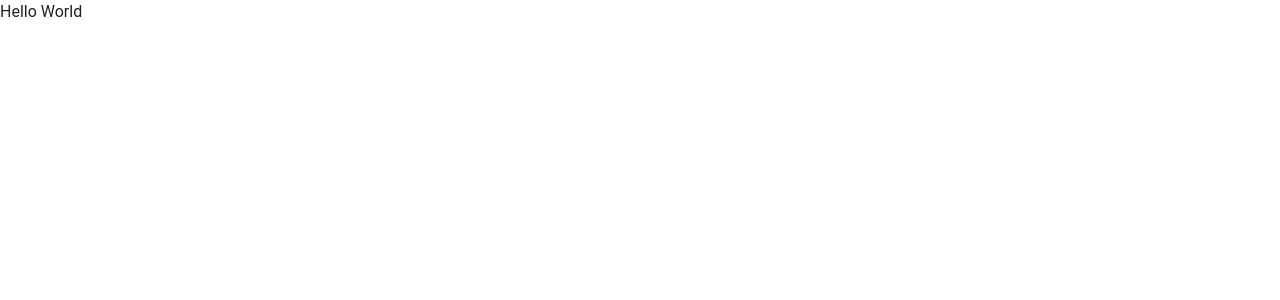
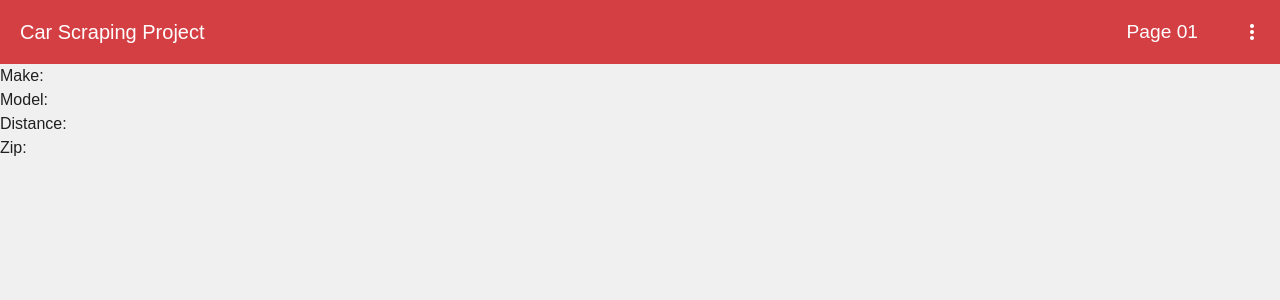
Before and after one commit to bilalrana351/cars-data-scraping-project, a Vue app in the folder Frontend/: page / in a window 1280 px wide. Shown: the top 300 px of the page. Built offline with nearby package versions, Linux system fonts and the light colour scheme.

Commit message:
V.2.0 - Added Front Page and URL Parameters

```diff
--- /dev/null
+++ b/Frontend/src/components/NavBar.vue
@@ -0,0 +1,76 @@
+<template>
+  <v-app-bar class="container" :elevation="2">
+    <v-app-bar-title>Car Scraping Project</v-app-bar-title>
+    <v-spacer></v-spacer>
+    <div class="data">Page 01</div>
+    <v-menu>
+      <template v-slot:activator="{ props }">
+        <v-btn icon="mdi-dots-vertical" v-bind="props"></v-btn>
+      </template>
+      <v-list class="list">
+        <v-btn
+          :prepend-icon="item.icon"
+          @click="item.onClick"
+          v-for="(item, i) in items"
+          :key="i"
+          class="button"
+          variant="text"
+          >{{ item.title }}
+        </v-btn>
+      </v-list>
+    </v-menu>
+  </v-app-bar>
+</template>
+
+<script setup>
+import { defineEmits, defineProps, onMounted, watch } from "vue";
+import router from "../router";
+
+const props = defineProps({});
+
+const items = [
+  {
+    title: "Reload Page",
+    onClick: () => {},
+    icon: "mdi-restart",
+  },
+];
+</script>
+
+<style scoped>
+.container {
+  background-color: var(--primary-dark) !important;
+  color: white !important;
+  box-shadow: none !important;
+  border: none !important;
+}
+
+.list {
+  display: flex;
+  flex-direction: column;
+}
+
+.button {
+  height: 50px !important;
+  border-radius: 0%;
+  text-transform: none;
+  font-weight: 400;
+  font-size: 18px;
+  letter-spacing: 0px;
+  justify-content: start;
+  width: 220px !important;
+  gap: 10px;
+}
+
+.data {
+  margin-right: 30px;
+  font-size: 1.2rem;
+  text-overflow: ellipsis;
+}
+
+@media screen and (max-width: 600px) {
+  .shifticon {
+    display: none;
+  }
+}
+</style>
--- a/Frontend/src/pages/index.vue
+++ b/Frontend/src/pages/index.vue
@@ -1,7 +1,32 @@
 <template>
-  <div>Hello World</div>
+  <main>
+    <Navbar />
+    <div>
+      <p>Make: {{ params.make }}</p>
+      <p>Model: {{ params.model }}</p>
+      <p>Distance: {{ params.distance }}</p>
+      <p>Zip: {{ params.zip }}</p>
+    </div>
+  </main>
 </template>
 
 <script setup>
-//
+import Navbar from "../components/NavBar.vue";
+import { defineProps, watch, onMounted, reactive } from "vue";
+
+const url = new URL(window.location.href);
+
+const params = reactive({
+  make: url.searchParams.get("make"),
+  model: url.searchParams.get("model"),
+  distance: url.searchParams.get("distance"),
+  zip: url.searchParams.get("zip"),
+});
 </script>
+
+<style>
+main {
+  background-color: #f0f0f0;
+  height: 100vh;
+}
+</style>
--- a/Frontend/src/router/index.js
+++ b/Frontend/src/router/index.js
@@ -5,6 +5,7 @@ const routes = [
   {
     path: "/",
     component: Index,
+    props: true,
   },
   {
     path: "/:pathMatch(.*)*",
--- a/Frontend/src/styles/index.scss
+++ b/Frontend/src/styles/index.scss
@@ -0,0 +1,15 @@
+:root {
+    --primary: #fd5c63;
+    --primary-light: #ffe3e4;
+    --primary-dark: #d43f44;
+    --text: #b8b8b8;
+    overflow: hidden;
+}
+body,
+html {
+    margin: 0;
+    padding: 0;
+    font-family: "Poppins", sans-serif;
+    width: 100%;
+    height: 100%;
+}
```
Also changed, not shown: Frontend/src/components/README.md (deleted).
